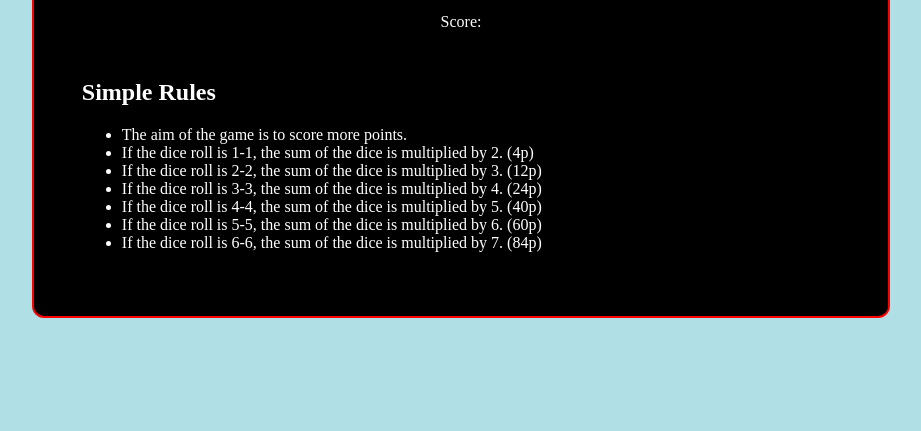
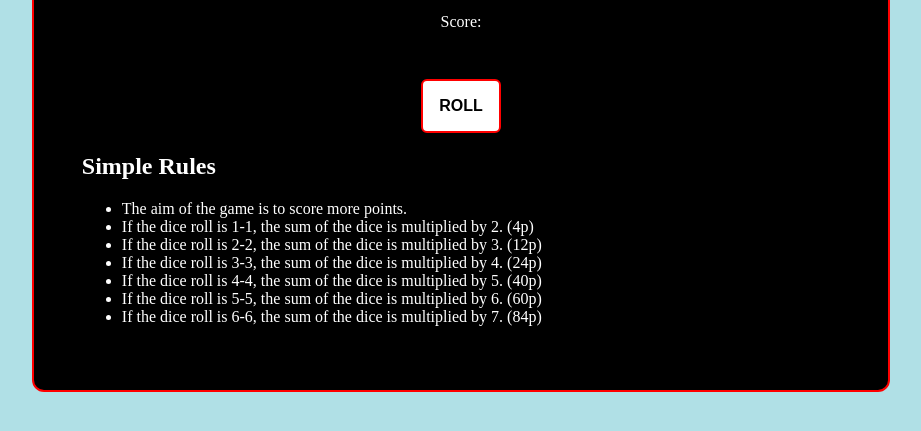
Before and after one commit to ozeryavas/tricky-dices, a plain HTML site: page index.html in a window 1280 px wide. Shown: the part 199-630 px from the top of the page, without its empty margins (179-1100 px from the left). Drawn offline with Linux system fonts and the light colour scheme.

Commit message:
Update index.html

```diff
--- a/index.html
+++ b/index.html
@@ -12,7 +12,10 @@
 
     <img id="dice1-img" src="" alt="Dice 1">
     <img id="dice2-img" src="" alt="Dice 2">
+
     <p class="score">Score: <span id="total-result"></span></p>
+
+    <button id="rollButton">ROLL</button>
 
     <h2>Simple Rules</h2>
     <ul>
```
